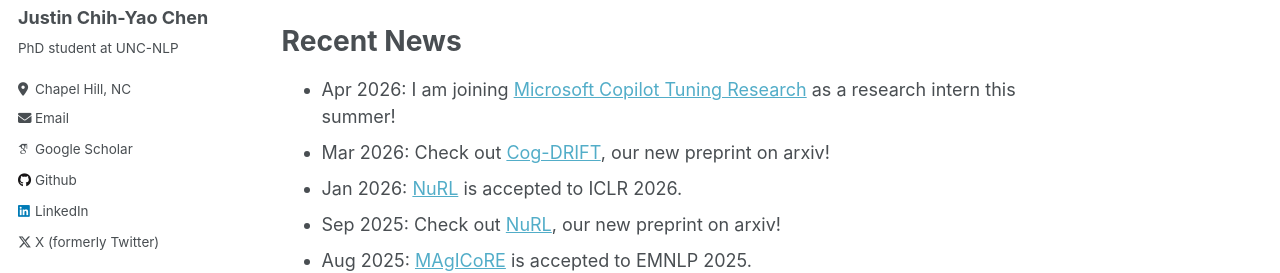
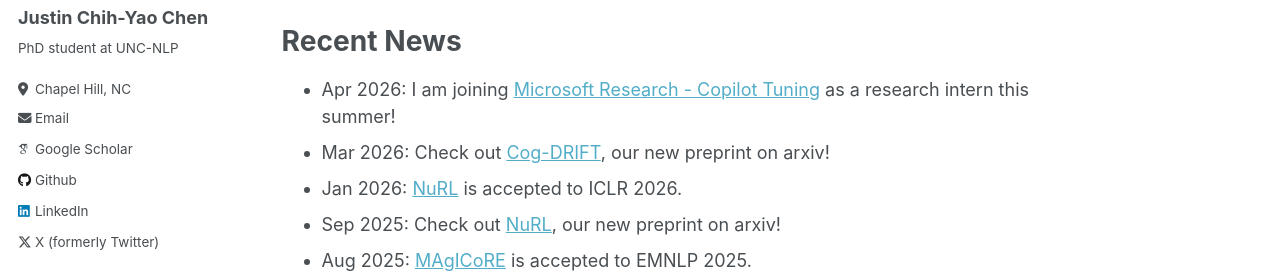
Before and after one commit to dinobby/dinobby.github.io, a Jekyll site: the page built from _pages/about.md, in a window 1280 px wide and 900 px high. Shown: the part 282-555 px from the top of the window. Built offline with Jekyll 4.4.1, drawn with Linux system fonts in a browser that asks for light colours; some web fonts are replaced.

```diff
--- a/_pages/about.md
+++ b/_pages/about.md
@@ -10,7 +10,7 @@ redirect_from:
 Hi! I am a third-year Ph.D. student at UNC Chapel Hill, advised by [Prof. Mohit Bansal](https://www.cs.unc.edu/~mbansal/){:target="\_blank"}. My research interests lie in Natural Language Processing, particularly LLM Reasoning, LLMs as agents, and the incorporation of graphs. I received my master's degree from National Taiwan University, advised by [Dr. Lun-Wei Ku](https://www.iis.sinica.edu.tw/pages/lwku/index_zh.html){:target="\_blank"} and [Prof. Hsin-Hsi Chen](http://nlg.csie.ntu.edu.tw/advisor.php){:target="\_blank"}. When I was an undergraduate, I had the pleasure of working closely with [Prof. Cheng-Te Li](https://sites.google.com/view/chengteli/){:target="\_blank"}.
 
 # Recent News
-- Apr 2026: I am joining [Microsoft Copilot Tuning Research](https://www.microsoft.com/en-us/research/group/copilot-tuning-research/) as a research intern this summer!
+- Apr 2026: I am joining [Microsoft Research - Copilot Tuning](https://www.microsoft.com/en-us/research/group/copilot-tuning-research/) as a research intern this summer!
 - Mar 2026: Check out [Cog-DRIFT](https://arxiv.org/abs/2604.04767), our new preprint on arxiv!
 - Jan 2026: [NuRL](https://arxiv.org/abs/2509.25666) is accepted to ICLR 2026.
 - Sep 2025: Check out [NuRL](https://arxiv.org/abs/2509.25666), our new preprint on arxiv!
```
